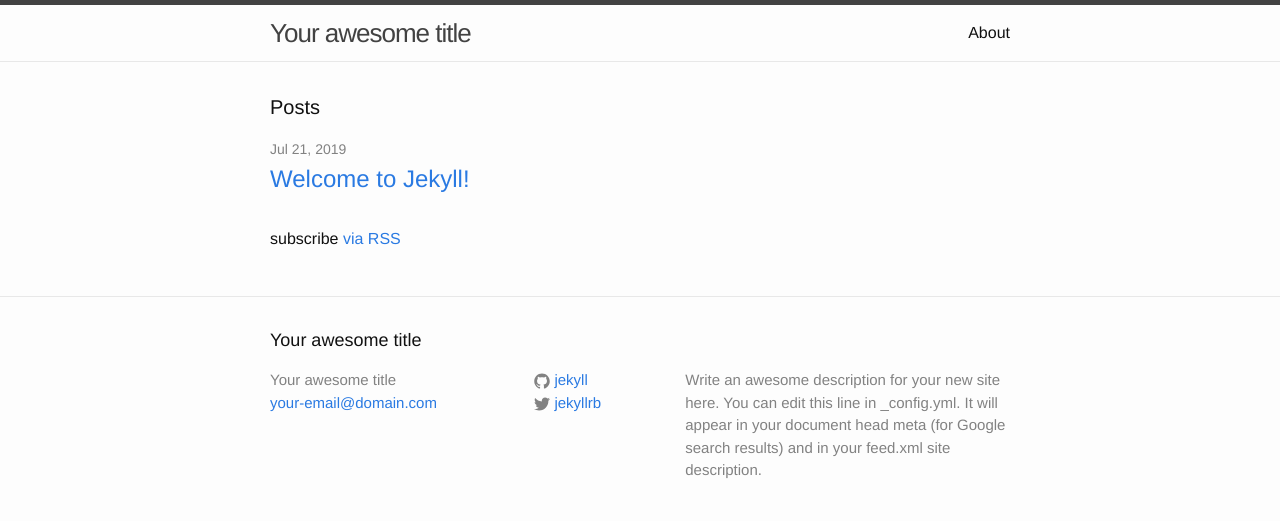
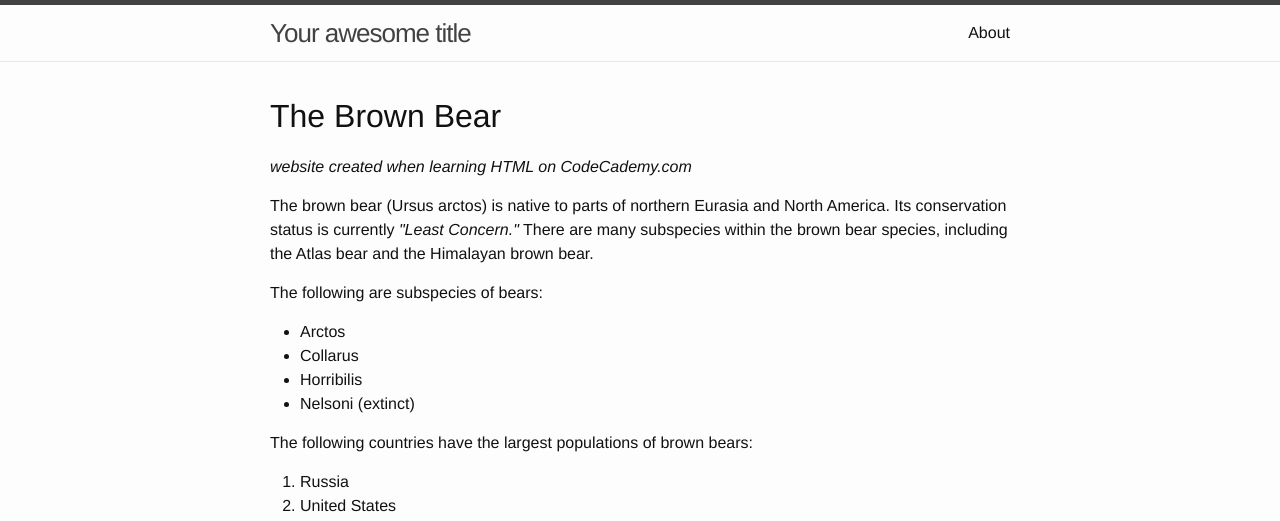
Before and after one commit to Radomir07/Radomir07.github.io, a Jekyll site: the page built from index.html, in a window 1280 px wide. Shown: the top 521 px of the page. Built offline with Jekyll 4.4.1, drawn with Linux system fonts in a browser that asks for light colours.

Commit message:
Update index.html

```diff
--- a/index.html
+++ b/index.html
@@ -2,22 +2,24 @@
 layout: default
 ---
 
-<div class="home">
+<body>
+  <h1>The Brown Bear</h1>
+  <h4><i>website created when learning HTML on CodeCademy.com</i></h4>
+  <p>The brown bear (Ursus arctos) is native to parts of northern Eurasia and North America. Its conservation status is currently <i>"Least Concern."</i> There are many subspecies within the brown bear species, including the Atlas bear and the Himalayan brown bear.</p>
 
-  <h1 class="page-heading">Posts</h1>
-
-  <ul class="post-list">
-    {% for post in site.posts %}
-      <li>
-        <span class="post-meta">{{ post.date | date: "%b %-d, %Y" }}</span>
-
-        <h2>
-          <a class="post-link" href="{{ post.url | prepend: site.baseurl }}">{{ post.title }}</a>
-        </h2>
-      </li>
-    {% endfor %}
-  </ul>
-
-  <p class="rss-subscribe">subscribe <a href="{{ "/feed.xml" | prepend: site.baseurl }}">via RSS</a></p>
-
-</div>
+  <p>The following are subspecies of bears:</p>
+  <ul>
+    <li>Arctos</li>
+    <li>Collarus</li>
+    <li>Horribilis</li>
+    <li>Nelsoni (extinct)</li>
+   </ul>
+  <p>The following countries have the largest populations of brown bears:</p>
+  <ol>
+    <li>Russia</li>
+    <li>United States</li>
+    <li>Canada</li>
+  </ol>
+ <a href="https://en.wikipedia.org/wiki/Brown_bear" target='blank'> <img src="https://s3.amazonaws.com/codecademy-content/courses/web-101/web101-image_brownbear.jpg" alt="Brown Bear"/> </a>
+   <br/>
+</body>
```
